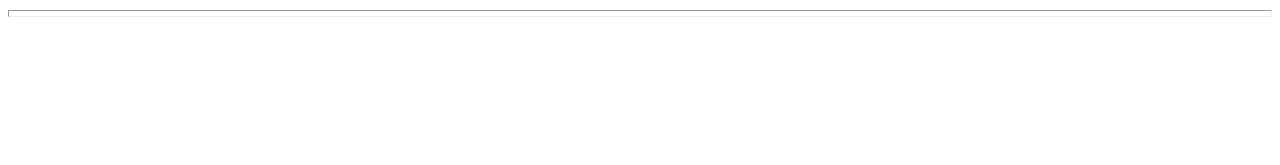
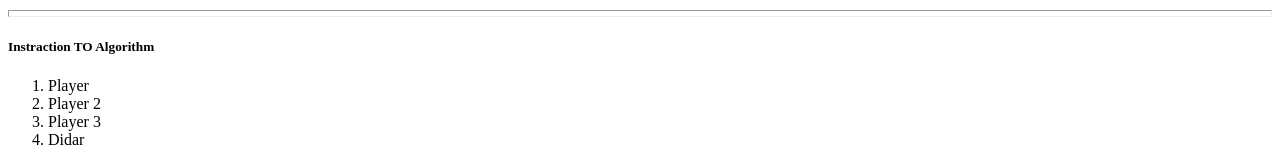
Before and after one commit to Didar2255/Second-repo, a plain HTML site: page index.html in a window 1280 px wide. Shown: the part 968-1133 px from the top of the page. Before the commit the page ends 993 px from the top, so only its background shows below. Drawn offline with Linux system fonts and the light colour scheme.

Commit message:
add h5 tag

```diff
--- a/index.html
+++ b/index.html
@@ -27,6 +27,12 @@
     <hr>
     <img src="1.jpg" alt="">
     <hr>
-
+    <h5>Instraction TO Algorithm</h5>
+    <ol>
+        <li>Player</li>
+        <li>Player 2</li>
+        <li>Player 3</li>
+        <li>Didar</li>
+    </ol>
 </body>
 </html>
```
